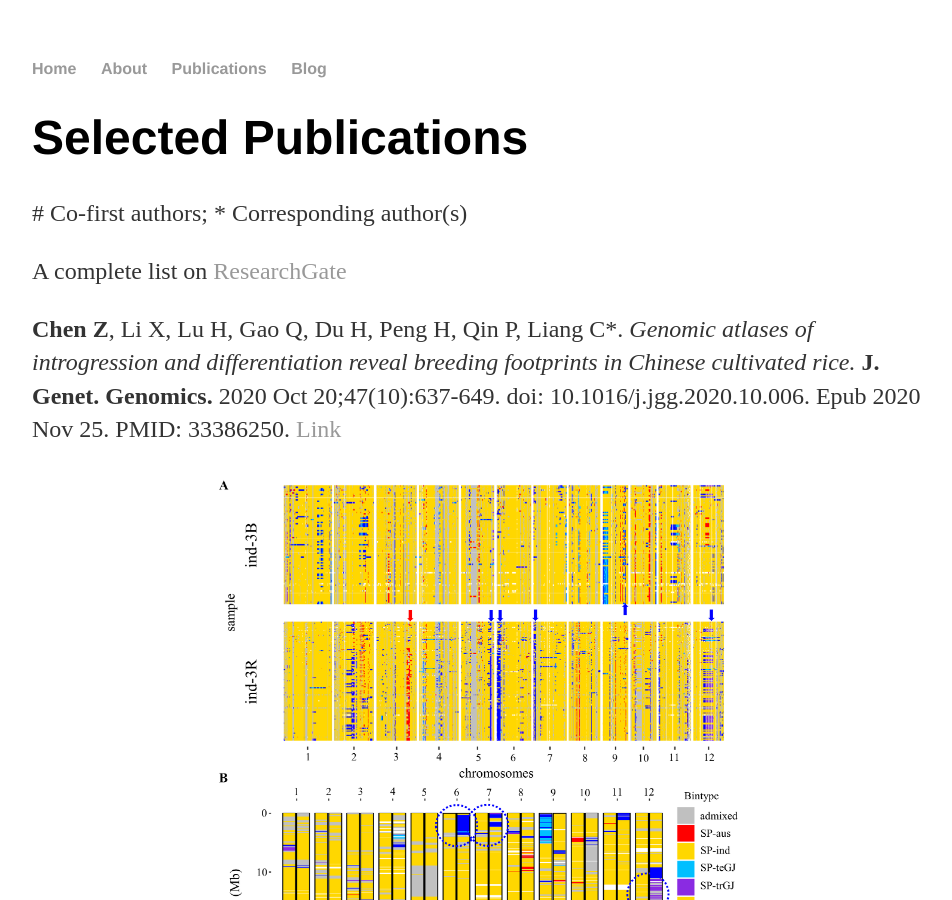
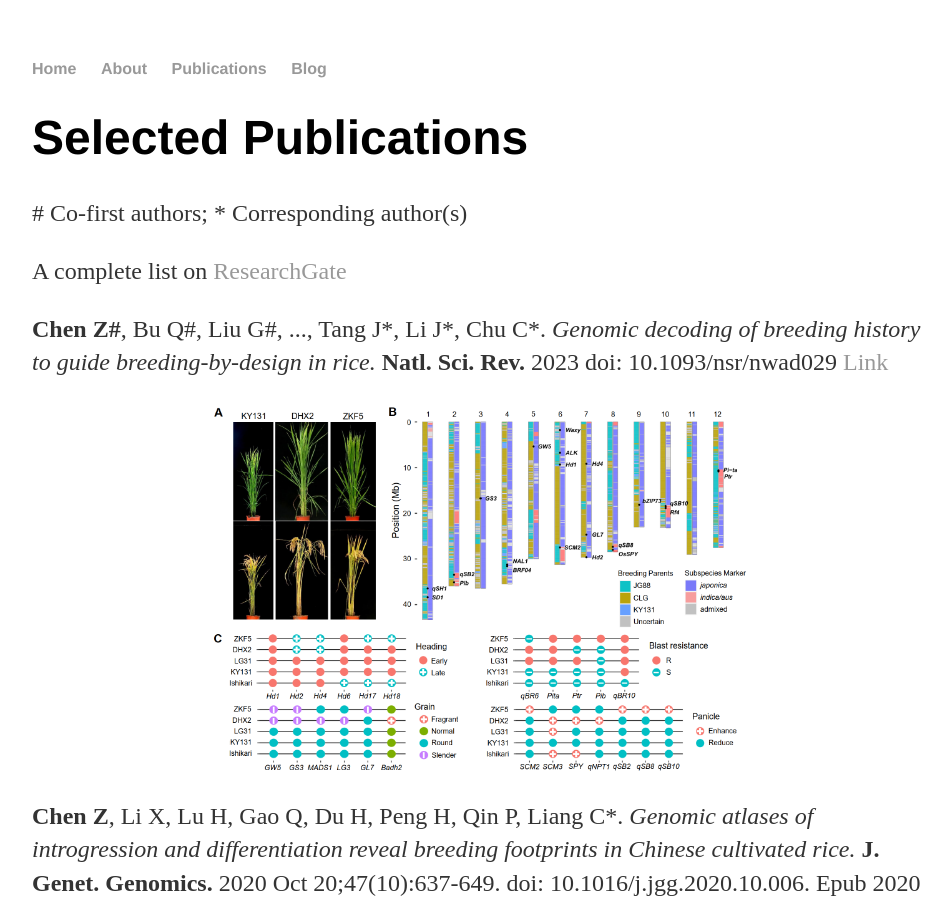
Before and after one commit to zhuochenbioinfo/zhuochenbioinfo.github.io, a Jekyll site: the page built from Publications/index.html, in a window 1280 px wide and 900 px high. Shown: the whole window, without its empty margins (160-1112 px from the left). Built offline with Jekyll 4.4.1, drawn with Linux system fonts in a browser that asks for light colours.

Commit message:
Update index.html

```diff
--- a/Publications/index.html
+++ b/Publications/index.html
@@ -7,8 +7,11 @@ title: Publications
 		<h1>Selected Publications</h1>
 		<p> # Co-first authors; * Corresponding author(s)
 		<p> A complete list on <a href="https://www.researchgate.net/profile/Zhuo-Chen-11/research" target="_blank">ResearchGate</a>
+		<p> <strong>Chen Z#</strong>, Bu Q#, Liu G#, ..., Tang J*, Li J*, Chu C*. <em>Genomic decoding of breeding history to guide breeding-by-design in rice.</em> <strong>Natl. Sci. Rev.</strong> 2023 doi: 10.1093/nsr/nwad029
+        		<a href="https://doi.org/10.1093/nsr/nwad029" target="_blank">Link</a>
+			<div align="center"><img src="/imgs/pub.nsr.ZKF.png" alt="null" width="60%;"></div>
 		<p> <strong>Chen Z</strong>, Li X, Lu H, Gao Q, Du H, Peng H, Qin P, Liang C*. <em>Genomic atlases of introgression and differentiation reveal breeding footprints in Chinese cultivated rice.</em> <strong>J. Genet. Genomics.</strong> 2020 Oct 20;47(10):637-649. doi: 10.1016/j.jgg.2020.10.006. Epub 2020 Nov 25. PMID: 33386250.
-        	<a href="https://www.sciencedirect.com/science/article/pii/S1673852720301752?via%3Dihub" target="_blank">Link</a>
+        		<a href="https://www.sciencedirect.com/science/article/pii/S1673852720301752?via%3Dihub" target="_blank">Link</a>
 			<div align="center"><img src="/imgs/pub.jgg.1.intg.png" alt="null" width="60%;"></div>
 		<p> Qin P#*, Lu H#, Du H#, Wang H#, Chen W#, <strong>Chen Z#</strong>, He Q, Ou S, Zhang H, Li X, Li X, Li Y, Liao Y, Gao Q, Tu B, Yuan H, Ma B, Wang Y, Qian Y, Fan S, Li W, Wang J, He M, Yin J, Li T, Jiang N, Chen X, Liang C*, Li S*. <em>Pan-genome analysis of 33 genetically diverse rice accessions reveals hidden genomic variations.</em> <strong>Cell.</strong> 2021 Jun 24;184(13):3542-3558.e16. doi: 10.1016/j.cell.2021.04.046. Epub 2021 May 28. PMID: 34051138.
 			<a href="https://www.sciencedirect.com/science/article/pii/S009286742100581X" target="_blank">Link</a>
```
